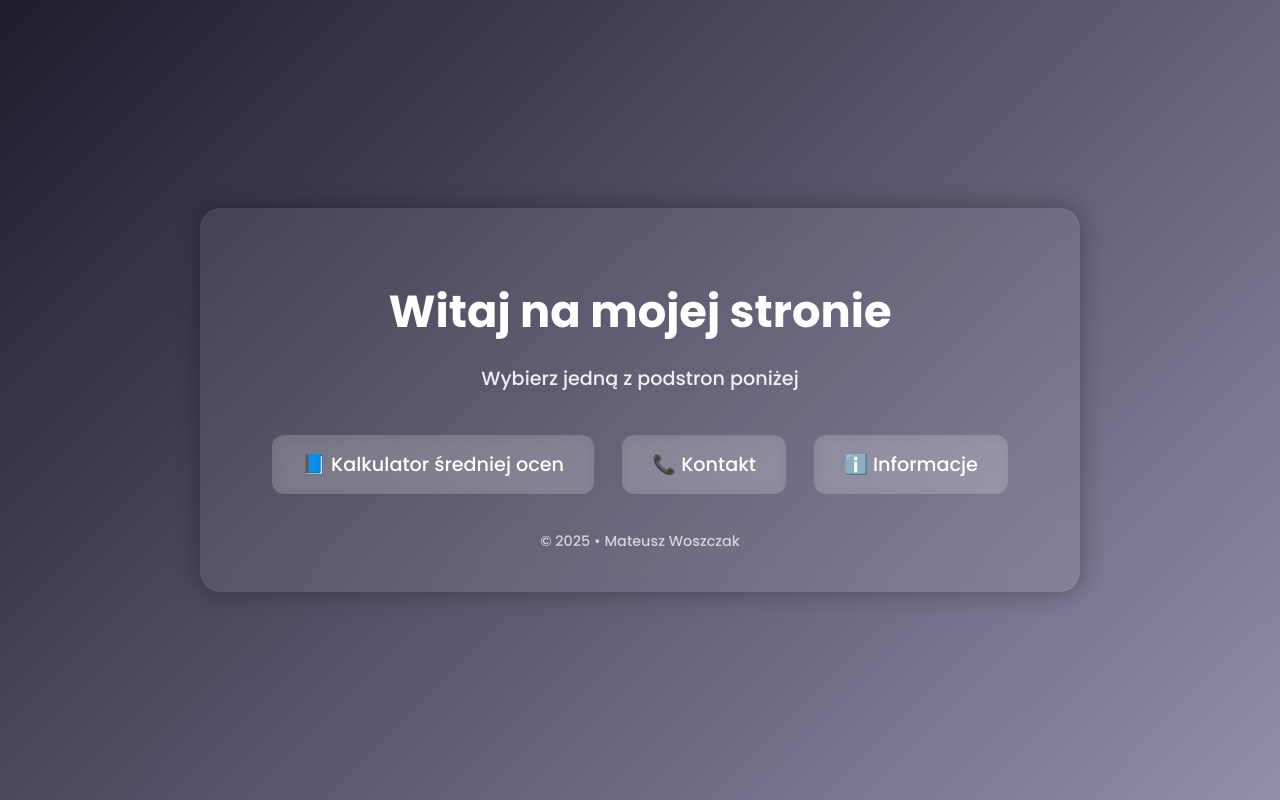
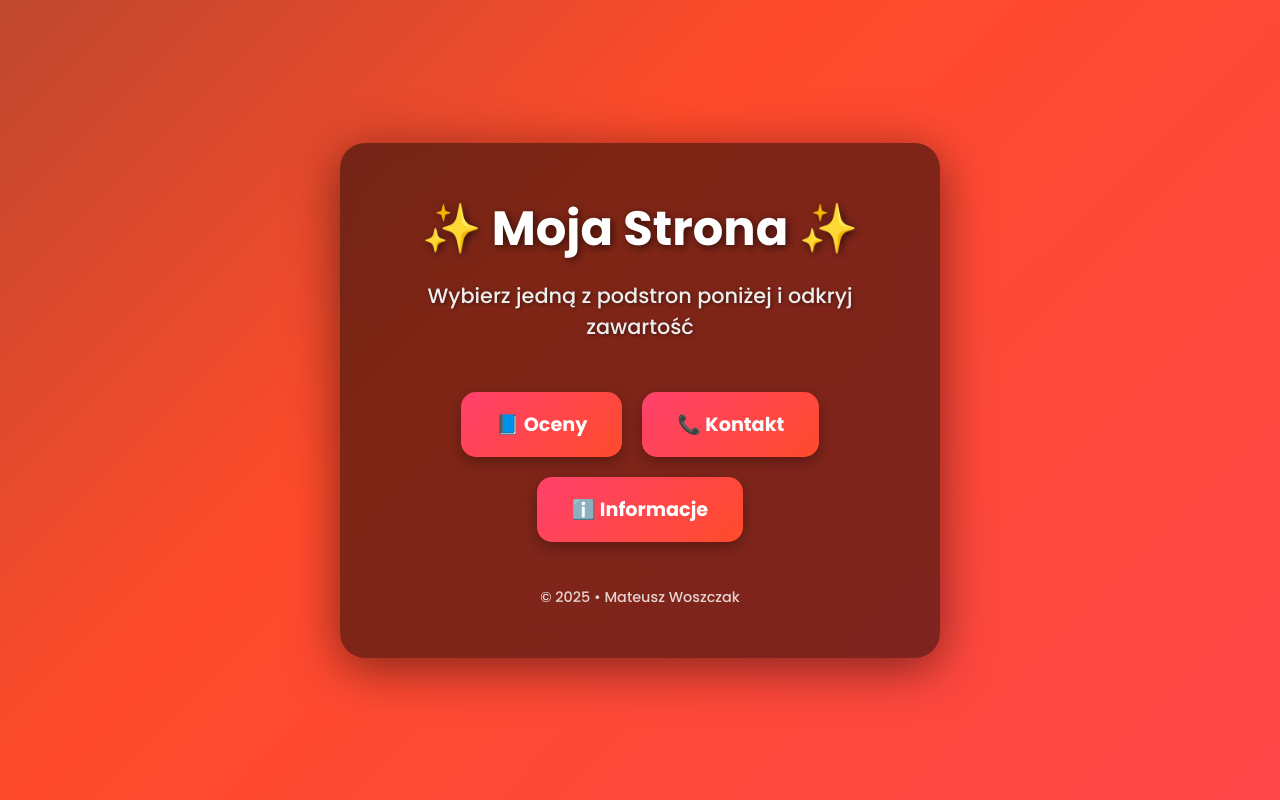
Before and after one commit to MateuszWSCK/mateusz, a plain HTML site: page index.html in a window 1280 px wide. Drawn offline with Linux system fonts and the light colour scheme.

Commit message:
Update index.html

```diff
--- a/index.html
+++ b/index.html
@@ -2,92 +2,105 @@
 <html lang="pl">
 <head>
     <meta charset="UTF-8">
-    <title>Portfolio</title>
+    <title>Moja Strona</title>
+    <link href="https://fonts.googleapis.com/css2?family=Poppins:wght@300;500;700&display=swap" rel="stylesheet">
     <style>
-        @import url('https://fonts.googleapis.com/css2?family=Poppins:wght@300;500;700&display=swap');
-
+        * { margin: 0; padding: 0; box-sizing: border-box; }
+        body, html { height: 100%; font-family: 'Poppins', sans-serif; }
         body {
-            margin: 0;
-            padding: 0;
-            font-family: 'Poppins', sans-serif;
-            background: linear-gradient(135deg, #1f1c2c, #928dab);
-            height: 100vh;
+            background: linear-gradient(-45deg, #ff416c, #ff4b2b, #1f4037, #99f2c8);
+            background-size: 400% 400%;
+            animation: gradientBG 15s ease infinite;
             display: flex;
             justify-content: center;
             align-items: center;
-            color: white;
+            padding: 20px;
+        }
+        @keyframes gradientBG {
+            0% { background-position: 0% 50%; }
+            50% { background-position: 100% 50%; }
+            100% { background-position: 0% 50%; }
+        }
+        .container {
+            background: rgba(0,0,0,0.5);
+            padding: 50px 70px;
+            border-radius: 25px;
+            backdrop-filter: blur(12px);
             text-align: center;
+            box-shadow: 0 10px 50px rgba(0,0,0,0.5);
+            animation: slideUp 1.5s ease-out;
+            max-width: 600px;
+            width: 100%;
         }
-
-        .container {
-            background: rgba(255, 255, 255, 0.08);
-            padding: 40px 60px;
-            border-radius: 20px;
-            backdrop-filter: blur(12px);
-            box-shadow: 0 0 25px rgba(0,0,0,0.3);
-            animation: fadeIn 1.2s ease-in-out;
-        }
-
-        @keyframes fadeIn {
-            from { opacity: 0; transform: translateY(20px); }
+        @keyframes slideUp {
+            from { opacity: 0; transform: translateY(50px); }
             to { opacity: 1; transform: translateY(0); }
         }
-
         h1 {
-            margin-bottom: 10px;
-            font-size: 2.8rem;
-            font-weight: 700;
+            font-size: 3rem;
+            color: #fff;
+            margin-bottom: 15px;
+            text-shadow: 2px 2px 8px rgba(0,0,0,0.6);
         }
-
         p {
-            font-size: 1.2rem;
-            margin-bottom: 30px;
-            opacity: 0.9;
+            font-size: 1.3rem;
+            color: #eee;
+            margin-bottom: 40px;
+            text-shadow: 1px 1px 4px rgba(0,0,0,0.5);
         }
-
+        .menu {
+            display: flex;
+            justify-content: center;
+            flex-wrap: wrap;
+        }
         .menu a {
             display: inline-block;
-            margin: 12px;
-            padding: 15px 30px;
+            margin: 10px;
+            padding: 18px 35px;
             font-size: 1.2rem;
-            font-weight: 500;
+            font-weight: 600;
+            color: #fff;
             text-decoration: none;
-            color: white;
-            background: rgba(255, 255, 255, 0.15);
-            border-radius: 12px;
-            transition: 0.3s;
-            backdrop-filter: blur(6px);
+            border-radius: 15px;
+            background: linear-gradient(135deg, #ff416c, #ff4b2b);
+            box-shadow: 0 5px 15px rgba(0,0,0,0.3);
+            transition: all 0.3s ease;
         }
-
         .menu a:hover {
-            background: rgba(255, 255, 255, 0.28);
-            transform: scale(1.07);
-            box-shadow: 0 0 15px rgba(255,255,255,0.3);
+            transform: translateY(-5px) scale(1.05);
+            box-shadow: 0 10px 25px rgba(0,0,0,0.5);
+            background: linear-gradient(135deg, #1f4037, #99f2c8);
         }
-
         footer {
-            margin-top: 25px;
+            margin-top: 35px;
             font-size: 0.9rem;
-            opacity: 0.7;
+            color: rgba(255,255,255,0.8);
+        }
+        @media(max-width: 768px) {
+            h1 { font-size: 2.5rem; }
+            p { font-size: 1.1rem; }
+            .menu a { padding: 15px 25px; font-size: 1.1rem; }
+        }
+        @media(max-width: 480px) {
+            h1 { font-size: 2rem; }
+            p { font-size: 1rem; }
+            .menu { flex-direction: column; }
+            .menu a { width: 100%; max-width: 250px; margin: 8px auto; }
         }
     </style>
 </head>
 <body>
-
 <div class="container">
-    <h1>Witaj na mojej stronie</h1>
-    <p>Wybierz jedną z podstron poniżej</p>
-
+    <h1>✨ Moja Strona ✨</h1>
+    <p>Wybierz jedną z podstron poniżej i odkryj zawartość</p>
     <div class="menu">
-        <a href="oceny.html">📘 Kalkulator średniej ocen</a>
+        <a href="oceny.html">📘 Oceny</a>
         <a href="kontakt.html">📞 Kontakt</a>
         <a href="info.html">ℹ️ Informacje</a>
     </div>
-
     <footer>
         © 2025 • Mateusz Woszczak
     </footer>
 </div>
-
 </body>
 </html>
```
